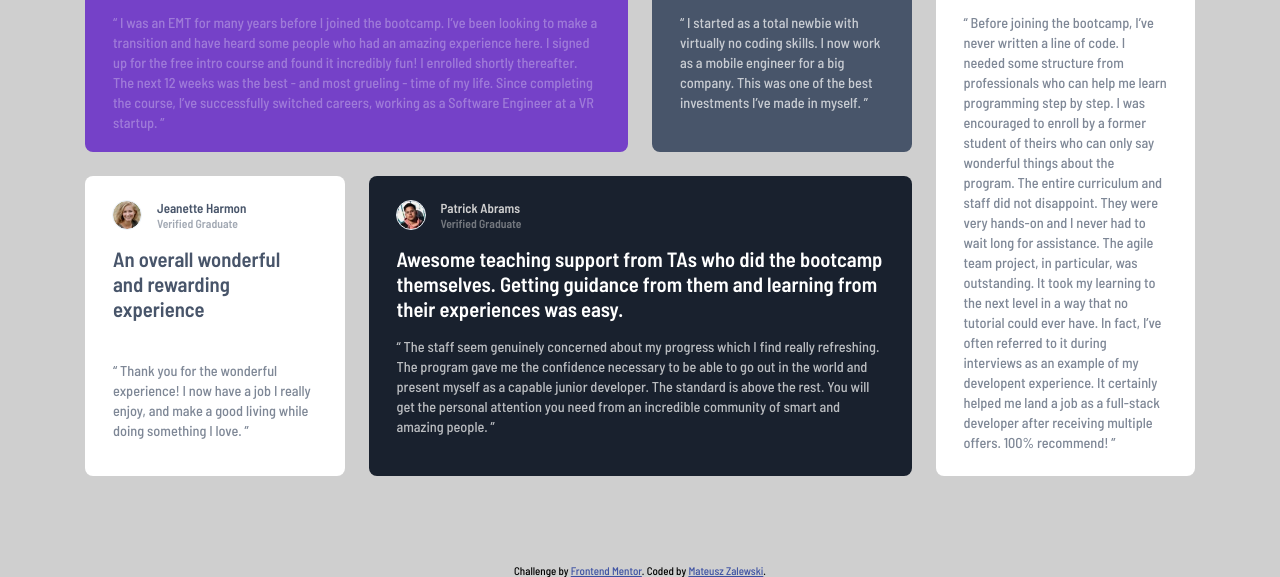
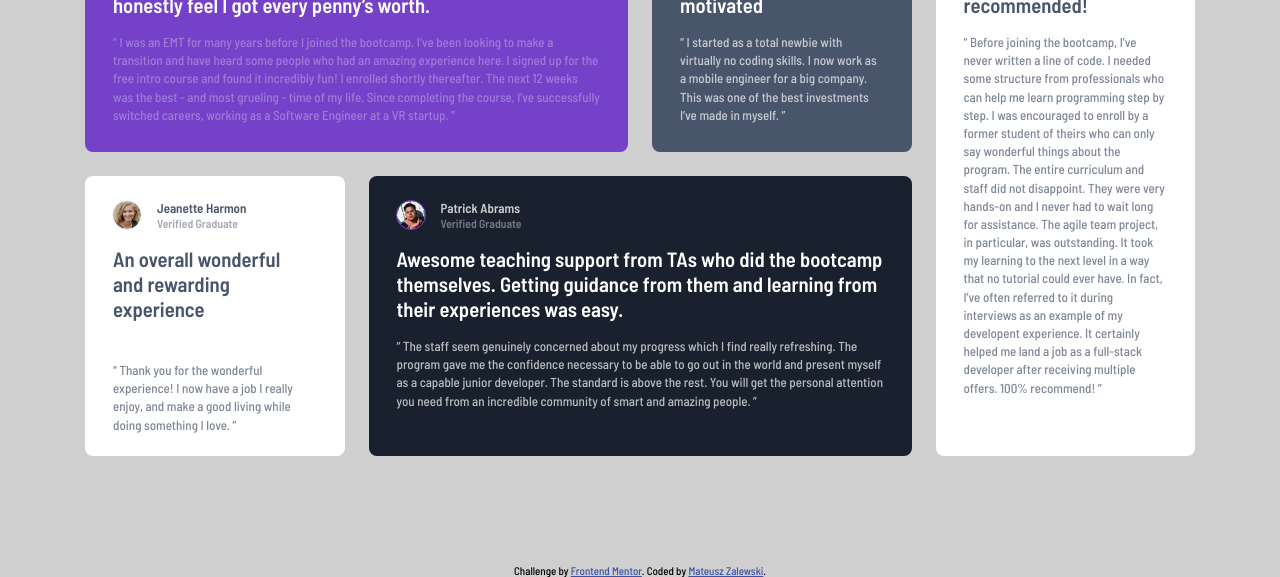
Before and after one commit to MateuszZalew/testimonials-grid, a plain HTML site: page index.html in a window 1280 px wide. Shown: the part 236-813 px from the top of the page. Drawn offline with Linux system fonts and the light colour scheme.

Commit message:
fix: minor styling update

```diff
--- a/style.css
+++ b/style.css
@@ -124,6 +124,10 @@ main {
   background-color: var(--clr-dark-blackish);
 }
 
+#card__patrick img {
+  outline-color: var(--clr-violet);
+}
+
 .attribution {
   font-size: 11px;
   text-align: center;
@@ -145,10 +149,14 @@ main {
 @media (min-width: 72rem) {
   main {
     grid-template-columns: repeat(4, 1fr);
-    grid-template-rows: repeat(2, 300px);
+    grid-template-rows: repeat(2, 280px);
     align-content: center;
     max-width: 1110px;
     margin: 0;
+  }
+
+  .card blockquote {
+    font-size: 1em;
   }
 
   .card__bg {
```
